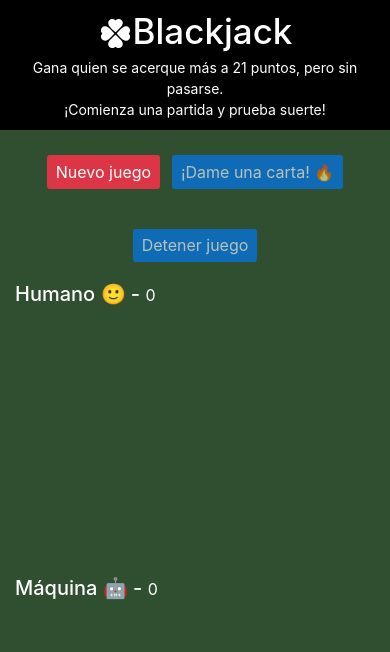
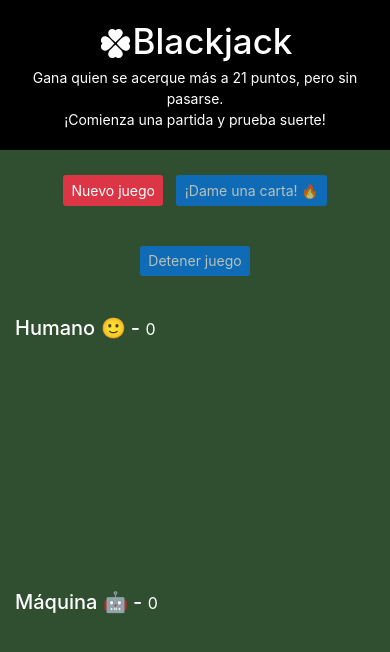
Before and after one commit to dsotilloi/blackjack-game, a plain HTML site: page index.html in a window 390 px wide. Drawn offline with nearby package versions, Linux system fonts and the light colour scheme.

Commit message:
Incorporación de clases para responsive

```diff
--- a/assets/css/styles.css
+++ b/assets/css/styles.css
@@ -21,7 +21,7 @@ header {
   display: flex;
   flex-direction: column;
   justify-content: center;
-  padding: 1rem;
+  padding: 2rem;
 }
 
 .title {
@@ -53,9 +53,20 @@ header {
   left: 10rem;
   margin-left: -7.5rem;
   position: relative;
-  width: 15rem;
+  width: 13rem;
 }
 
 #playerDecks, #computerDecks {
-  height: 25rem;
+  height: 21rem;
 }
+
+@media (max-width: 768px) {
+  #btnNew, #btnAsk, #btnStop {
+    font-size: 1.4rem;
+    margin: 2rem 0.5rem;
+  }
+
+  h2 {
+    margin-top: 2rem;
+  }
+}
```
